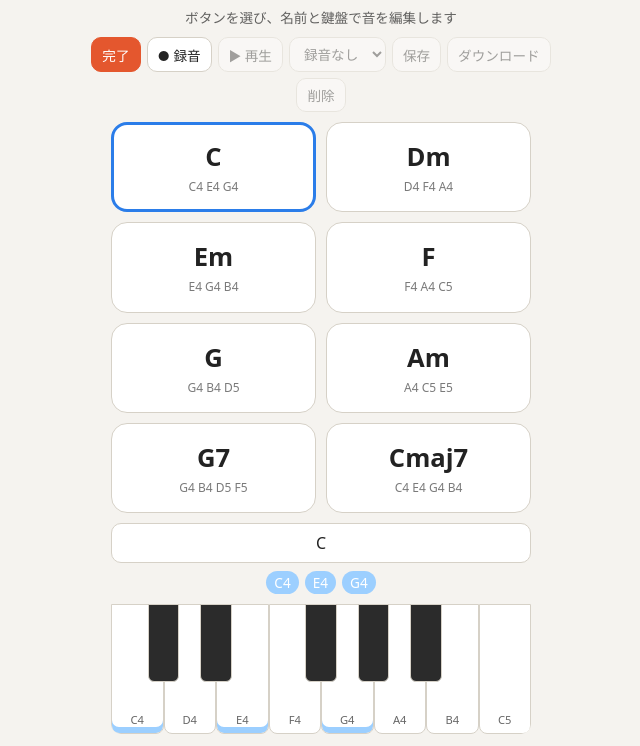
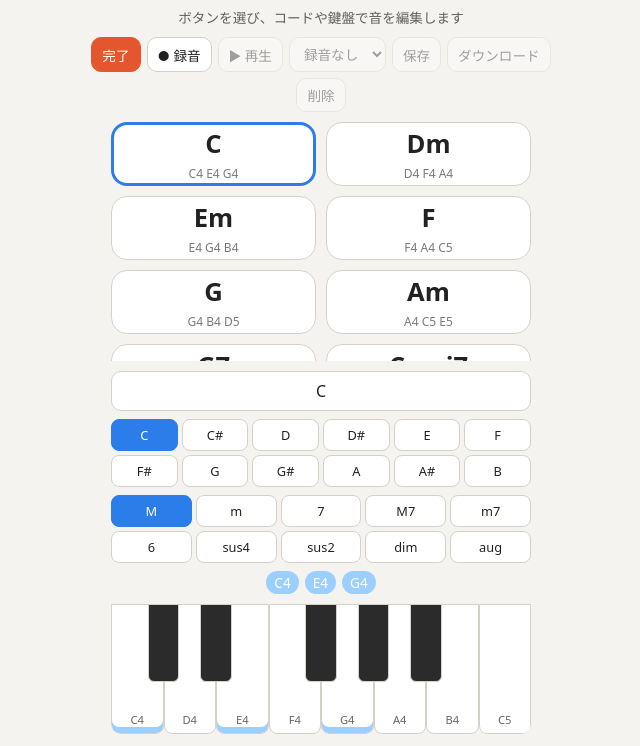
Before and after one commit to gadget114514/Waon, a website built with Vite: page index.html in a window 1280 px wide. Both pictures are taken after a click on the button "編集". Shown: the part 54-800 px from the top of the page, without its empty margins (319-959 px from the left). Built offline with nearby package versions, Linux system fonts and the light colour scheme.

Commit message:
Add root and chord quality picker to pad editor
In edit mode, choose a root (C-B) and a quality (M, m, 7, M7, m7, 6,
sus4, sus2, dim, aug). The pad's notes and name update to match.
Piano edits turn a pad into a custom chord.

Co-Authored-By: Claude Haiku 5.5 <noreply@anthropic.com>
Claude-Session: https://claude.ai/code/session_01WVg54syBHnFjHDQnnXBSq2

```diff
--- a/index.html
+++ b/index.html
@@ -24,6 +24,8 @@
 
       <section id="editor" class="editor" aria-label="ボタンの編集" hidden>
         <input id="pad-name" class="pad-name" type="text" maxlength="10" aria-label="ボタン名" />
+        <div id="roots" class="picker roots" aria-label="根音"></div>
+        <div id="qualities" class="picker qualities" aria-label="コードの種類"></div>
         <div id="pad-notes" class="pad-notes"></div>
       </section>
 
--- a/src/main.js
+++ b/src/main.js
@@ -1,25 +1,48 @@
 import './style.css';
 
-// MIDI note numbers (60 = middle C)
 const PAD_COUNT = 8;
 const MAX_NOTES = 4;
 const PIANO_LOW = 60; // C4
 const PIANO_HIGH = 72; // C5
+const CHORD_BASE = 60; // root notes are placed in the octave starting at C4
 const PADS_KEY = 'waon.pads';
 const TAKES_KEY = 'waon.takes';
 
+const ROOT_NAMES = ['C', 'C#', 'D', 'D#', 'E', 'F', 'F#', 'G', 'G#', 'A', 'A#', 'B'];
+
+// label: shown on the picker button; suffix: appended to the root in the pad name
+const QUALITIES = [
+  { id: 'M', label: 'M', suffix: '', intervals: [0, 4, 7] },
+  { id: 'm', label: 'm', suffix: 'm', intervals: [0, 3, 7] },
+  { id: '7', label: '7', suffix: '7', intervals: [0, 4, 7, 10] },
+  { id: 'maj7', label: 'M7', suffix: 'maj7', intervals: [0, 4, 7, 11] },
+  { id: 'm7', label: 'm7', suffix: 'm7', intervals: [0, 3, 7, 10] },
+  { id: '6', label: '6', suffix: '6', intervals: [0, 4, 7, 9] },
+  { id: 'sus4', label: 'sus4', suffix: 'sus4', intervals: [0, 5, 7] },
+  { id: 'sus2', label: 'sus2', suffix: 'sus2', intervals: [0, 2, 7] },
+  { id: 'dim', label: 'dim', suffix: 'dim', intervals: [0, 3, 6] },
+  { id: 'aug', label: 'aug', suffix: 'aug', intervals: [0, 4, 8] },
+];
+const QUALITY_BY_ID = Object.fromEntries(QUALITIES.map((q) => [q.id, q]));
+
+// Pads keep their chord (root + quality) so the picker can change them.
+// root/quality are null for custom pads whose notes were set on the piano.
 const DEFAULT_PADS = [
-  { name: 'C', notes: [60, 64, 67] },
-  { name: 'Dm', notes: [62, 65, 69] },
-  { name: 'Em', notes: [64, 67, 71] },
-  { name: 'F', notes: [65, 69, 72] },
-  { name: 'G', notes: [67, 71, 74] },
-  { name: 'Am', notes: [69, 72, 76] },
-  { name: 'G7', notes: [67, 71, 74, 77] },
-  { name: 'Cmaj7', notes: [60, 64, 67, 71] },
-];
+  { name: 'C', root: 0, quality: 'M' },
+  { name: 'Dm', root: 2, quality: 'm' },
+  { name: 'Em', root: 4, quality: 'm' },
+  { name: 'F', root: 5, quality: 'M' },
+  { name: 'G', root: 7, quality: 'M' },
+  { name: 'Am', root: 9, quality: 'm' },
+  { name: 'G7', root: 7, quality: '7' },
+  { name: 'Cmaj7', root: 0, quality: 'maj7' },
+].map((p) => ({ ...p, notes: chordNotes(p.root, p.quality) }));
 
-const NOTE_NAMES = ['C', 'C#', 'D', 'D#', 'E', 'F', 'F#', 'G', 'G#', 'A', 'A#', 'B'];
+function chordNotes(root, quality) {
+  return QUALITY_BY_ID[quality].intervals.map((i) => CHORD_BASE + root + i);
+}
+
+const NOTE_NAMES = ROOT_NAMES;
 function midiName(midi) {
   return NOTE_NAMES[midi % 12] + (Math.floor(midi / 12) - 1);
 }
@@ -115,15 +138,25 @@ function sanitizeNotes(list) {
   return notes.sort((a, b) => a - b).slice(0, MAX_NOTES);
 }
 
-function clonePads(list) {
-  return list.map((p) => ({ name: p.name, notes: [...p.notes] }));
+function sanitizeRoot(value) {
+  return Number.isInteger(value) && value >= 0 && value <= 11 ? value : null;
+}
+
+function sanitizeQuality(value) {
+  return typeof value === 'string' && QUALITY_BY_ID[value] ? value : null;
+}
+
+function clonePad(pad) {
+  return { name: pad.name, root: pad.root, quality: pad.quality, notes: [...pad.notes] };
 }
 
 function loadPads() {
   const saved = loadJson(PADS_KEY, null);
-  if (!Array.isArray(saved) || saved.length !== PAD_COUNT) return clonePads(DEFAULT_PADS);
+  if (!Array.isArray(saved) || saved.length !== PAD_COUNT) return DEFAULT_PADS.map(clonePad);
   return saved.map((p, i) => ({
     name: typeof p?.name === 'string' ? p.name.slice(0, 10) : DEFAULT_PADS[i].name,
+    root: sanitizeRoot(p?.root),
+    quality: sanitizeQuality(p?.quality),
     notes: sanitizeNotes(p?.notes),
   }));
 }
@@ -166,6 +199,8 @@ const els = {
   pads: $('pads'),
   editor: $('editor'),
   padName: $('pad-name'),
+  roots: $('roots'),
+  qualities: $('qualities'),
   padNotes: $('pad-notes'),
   piano: $('piano'),
 };
@@ -249,11 +284,58 @@ function selectPad(index) {
 
 // ---------- Editor ----------
 
+function applyChord(root, quality) {
+  const pad = pads[selectedPad];
+  pad.root = root;
+  pad.quality = quality;
+  pad.notes = chordNotes(root, quality);
+  pad.name = ROOT_NAMES[root] + QUALITY_BY_ID[quality].suffix;
+  savePads();
+  renderPads();
+  renderEditor();
+  updateKeyMarks();
+}
+
+function setRoot(root) {
+  applyChord(root, pads[selectedPad].quality ?? 'M');
+}
+
+function setQuality(quality) {
+  applyChord(pads[selectedPad].root ?? 0, quality);
+}
+
+function buildChordPicker() {
+  ROOT_NAMES.forEach((name, root) => {
+    const button = document.createElement('button');
+    button.type = 'button';
+    button.textContent = name;
+    button.dataset.root = String(root);
+    button.addEventListener('click', () => setRoot(root));
+    els.roots.append(button);
+  });
+  QUALITIES.forEach((quality) => {
+    const button = document.createElement('button');
+    button.type = 'button';
+    button.textContent = quality.label;
+    button.dataset.quality = quality.id;
+    button.addEventListener('click', () => setQuality(quality.id));
+    els.qualities.append(button);
+  });
+}
+
 function renderEditor() {
   els.editor.hidden = !editMode;
   if (!editMode) return;
   const pad = pads[selectedPad];
   if (document.activeElement !== els.padName) els.padName.value = pad.name;
+
+  els.roots.querySelectorAll('button').forEach((button) => {
+    button.classList.toggle('is-on', Number(button.dataset.root) === pad.root);
+  });
+  els.qualities.querySelectorAll('button').forEach((button) => {
+    button.classList.toggle('is-on', button.dataset.quality === pad.quality);
+  });
+
   els.padNotes.replaceChildren(
     ...pad.notes.map((midi) => {
       const chip = document.createElement('span');
@@ -269,6 +351,7 @@ function renderEditor() {
   }
 }
 
+// Piano edits make the pad a custom chord: it no longer follows root/quality.
 function toggleNote(midi) {
   const pad = pads[selectedPad];
   const index = pad.notes.indexOf(midi);
@@ -281,6 +364,8 @@ function toggleNote(midi) {
     pad.notes.push(midi);
     pad.notes.sort((a, b) => a - b);
   }
+  pad.root = null;
+  pad.quality = null;
   savePads();
   renderPads();
   renderEditor();
@@ -295,7 +380,7 @@ function flashHint(message) {
 
 function updateHint() {
   els.hint.textContent = editMode
-    ? 'ボタンを選び、名前と鍵盤で音を編集します'
+    ? 'ボタンを選び、コードや鍵盤で音を編集します'
     : 'ボタンを押している間、和音が鳴ります';
 }
 
@@ -530,6 +615,7 @@ els.piano.addEventListener('contextmenu', (event) => event.preventDefault());
 
 // ---------- Init ----------
 
+buildChordPicker();
 renderPads();
 buildPiano();
 renderEditor();
--- a/src/style.css
+++ b/src/style.css
@@ -116,9 +116,10 @@ body {
   min-height: 0;
   width: 100%;
   max-width: 420px;
+  overflow-y: auto;
   display: grid;
   grid-template-columns: repeat(2, 1fr);
-  grid-auto-rows: 1fr;
+  grid-auto-rows: minmax(64px, 1fr);
   gap: 10px;
 }
 
@@ -194,6 +195,37 @@ body {
   user-select: text;
 }
 
+/* Chord picker (root and quality) */
+.picker {
+  display: grid;
+  gap: 4px;
+  width: 100%;
+}
+
+.picker.roots {
+  grid-template-columns: repeat(6, 1fr);
+}
+
+.picker.qualities {
+  grid-template-columns: repeat(5, 1fr);
+}
+
+.picker button {
+  font: inherit;
+  font-size: 0.8rem;
+  padding: 6px 0;
+  border: 1px solid var(--border);
+  border-radius: 8px;
+  background: var(--tool);
+  color: var(--fg);
+}
+
+.picker button.is-on {
+  background: var(--pad-selected);
+  border-color: var(--pad-selected);
+  color: #fff;
+}
+
 .pad-notes {
   display: flex;
   flex-wrap: wrap;
```
